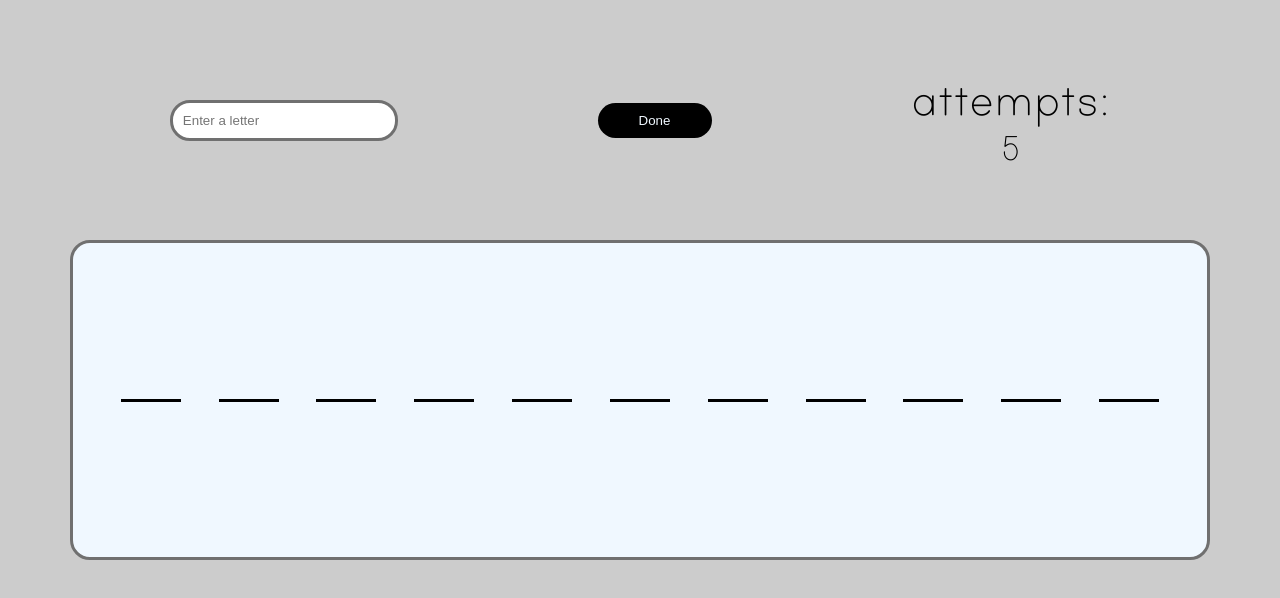
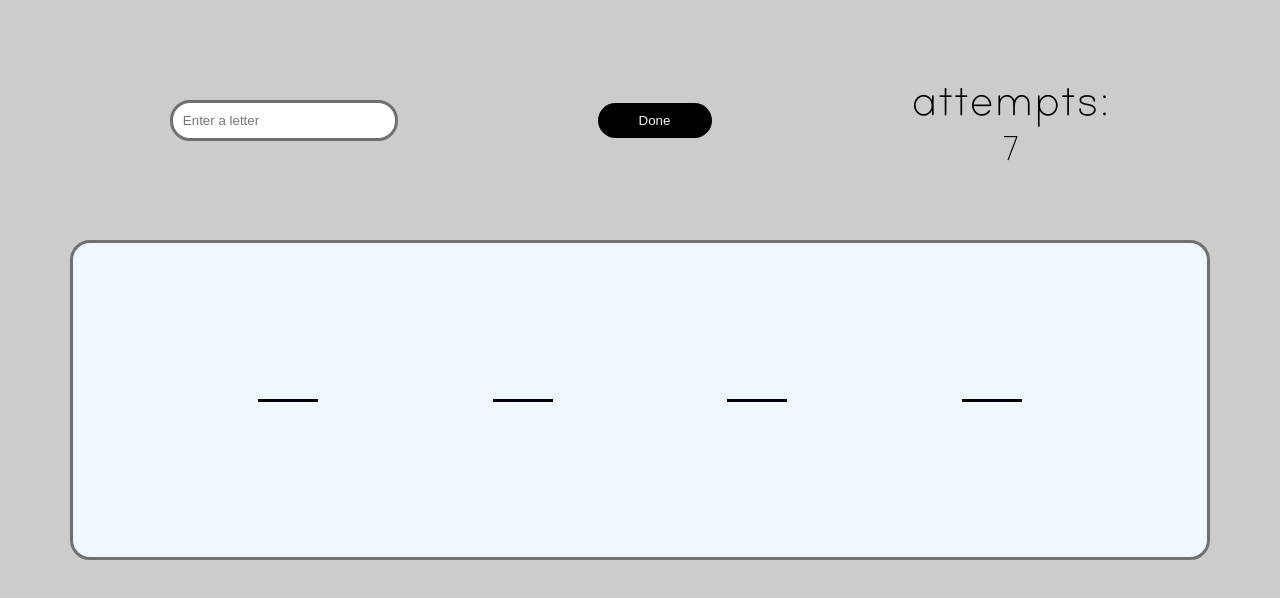
Before and after one commit to MohammadAlAgha/hangman-game, a plain HTML site: page index.html in a window 1280 px wide. Drawn offline with Linux system fonts and the light colour scheme.

Commit message:
Increased the attempts and the random words

```diff
--- a/index.html
+++ b/index.html
@@ -14,7 +14,7 @@
         <button class="done" id="done">Done</button>
         <div>
           <div class="attempts">attempts:</div>
-          <div class="try" id="try">5</div>
+          <div class="try" id="try">7</div>
         </div>
       </div>
       <div class="word" id="word"></div>
--- a/styles.js
+++ b/styles.js
@@ -18,6 +18,17 @@ const words = [
   "hoodie",
   "laptop",
   "temperature",
+  "restart",
+  "player",
+  "game",
+  "winner",
+  "loser",
+  "start",
+  "rocket",
+  "thunder",
+  "soccer",
+  "tree",
+  "doctionaries",
 ];
 
 let rand = words[Math.floor(Math.random() * words.length)];
```
